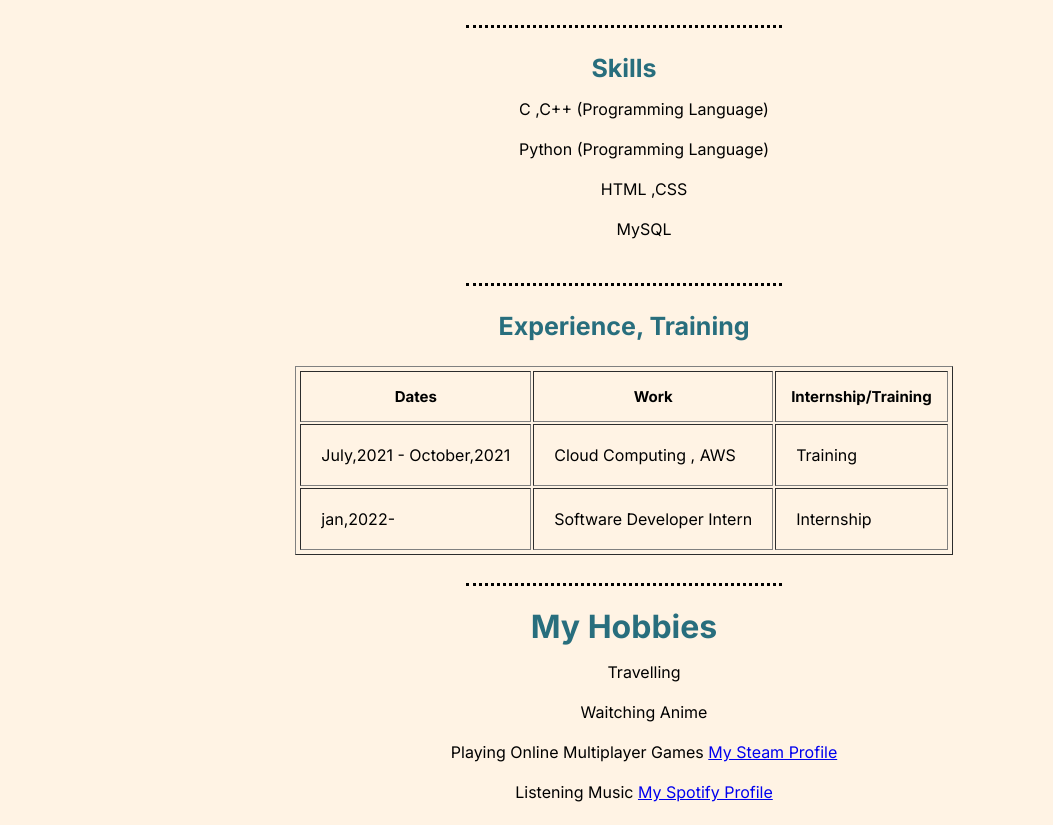
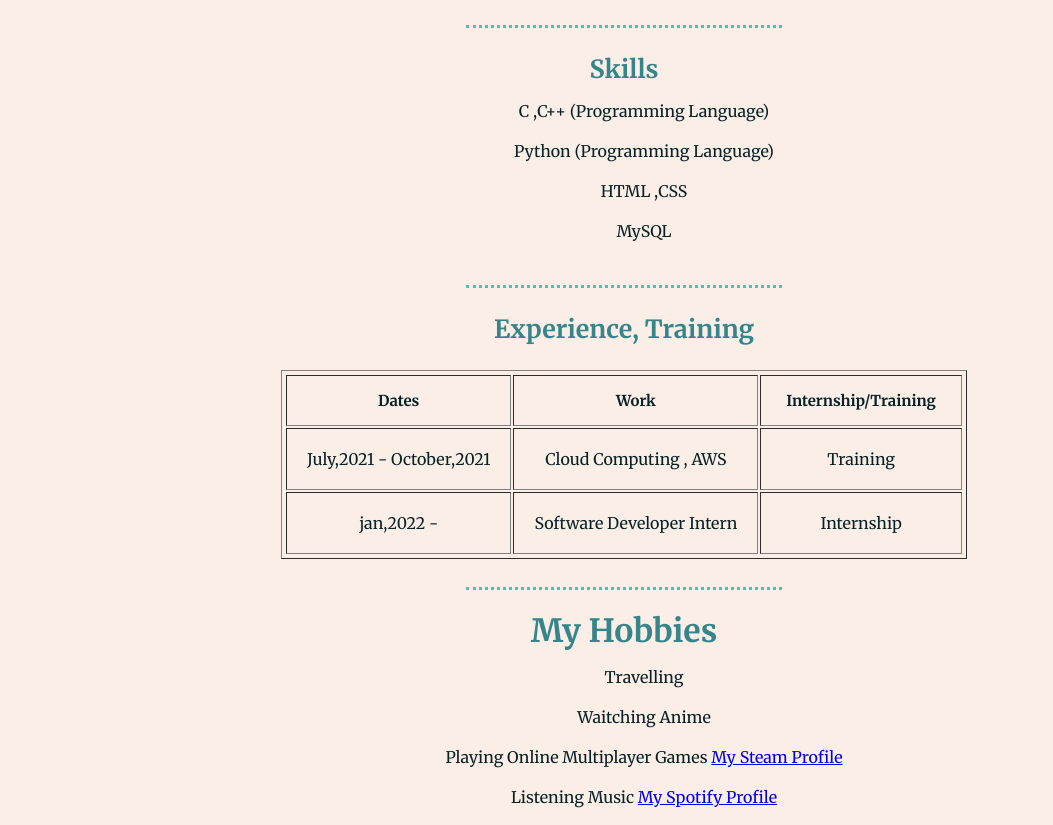
Before and after one commit to prathamrohatgi26/cv, a plain HTML site: page index.html in a window 1280 px wide. Shown: the part 275-1100 px from the top of the page, without its empty margins (16-1069 px from the left). Drawn offline with Linux system fonts and the light colour scheme.

Commit message:
color changes

```diff
--- a/css/styles.css
+++ b/css/styles.css
@@ -1,18 +1,19 @@
 *{
-  font-family: Inter;
+  font-family: 'Merriweather';
 }
 h1 {
-  color : #286E7D;
+  color : #35858b;
 }
 
 h3 {
-  color: #286e7d;
+  color: #35858b;
   font-size: 25px;
   text-align: center;
 
 }
 body {
-  background-color: #fff3e4;
+  background-color: #faeee7;
+  color: #072227;
 }
 
 .main{
@@ -39,6 +40,7 @@ hr {
   border-style: dotted none none;
   width: 25%;
   border-width: medium;
+  border-color: #4fbdba;
 }
 
 .contact {
@@ -50,6 +52,7 @@ hr {
   margin-left: auto;
   margin-right: auto;
   padding: 2px;
+  text-align: center;
 }
 
 .lbl *{
@@ -78,7 +81,6 @@ hr {
 }
 .hobbies ul{
   list-style: none;
-
 }
 
 .h31 {
@@ -89,3 +91,8 @@ hr {
   text-align: center;
   margin-bottom: 0ch;
 }
+
+#th-it {
+  padding-right: 25px;
+  padding-left: 25px;
+}
--- a/index.html
+++ b/index.html
@@ -8,7 +8,7 @@
   <link rel="icon" href="favicon.ico">
   <link rel="preconnect" href="https://fonts.googleapis.com">
 <link rel="preconnect" href="https://fonts.gstatic.com" crossorigin>
-<link href="https://fonts.googleapis.com/css2?family=Be+Vietnam+Pro:ital,wght@0,100;0,200;1,100&family=Inter:wght@100;200;300;400;500;600;700;800;900&display=swap" rel="stylesheet">
+<link href="https://fonts.googleapis.com/css2?family=Be+Vietnam+Pro:ital,wght@0,100;0,200;1,100&family=Inter:wght@100;200;300;400;500;600;700;800;900&family=Merriweather:ital,wght@0,300;0,400;0,700;0,900;1,300;1,400;1,700;1,900&display=swap" rel="stylesheet">
 </head>
 
 <body>
@@ -39,7 +39,7 @@
       <tr>
         <th>Dates</th>
         <th>Work</th>
-        <th>Internship/Training</th>
+        <th id= "th-it">Internship/Training</th>
       </tr>
     </thead>
     <tbody>
@@ -49,7 +49,7 @@
         <td> Training</td>
       </tr>
       <tr>
-        <td>jan,2022-</td>
+        <td>jan,2022 -</td>
         <td>Software Developer Intern</td>
         <td>Internship</td>
       </tr>
@@ -96,7 +96,7 @@
       <input type="email" name="yourEmail" value=""><br>
       <p class ="lbl">
       <label>Your Message:</label>
-      <textarea name="yourMessage" rows="10" cols="30"></textarea><br><br>
+      <textarea name="yourMessage" rows="10" cols="30"></textarea><br>
       </p>
       <input type="submit" name="">
     </form>
```
